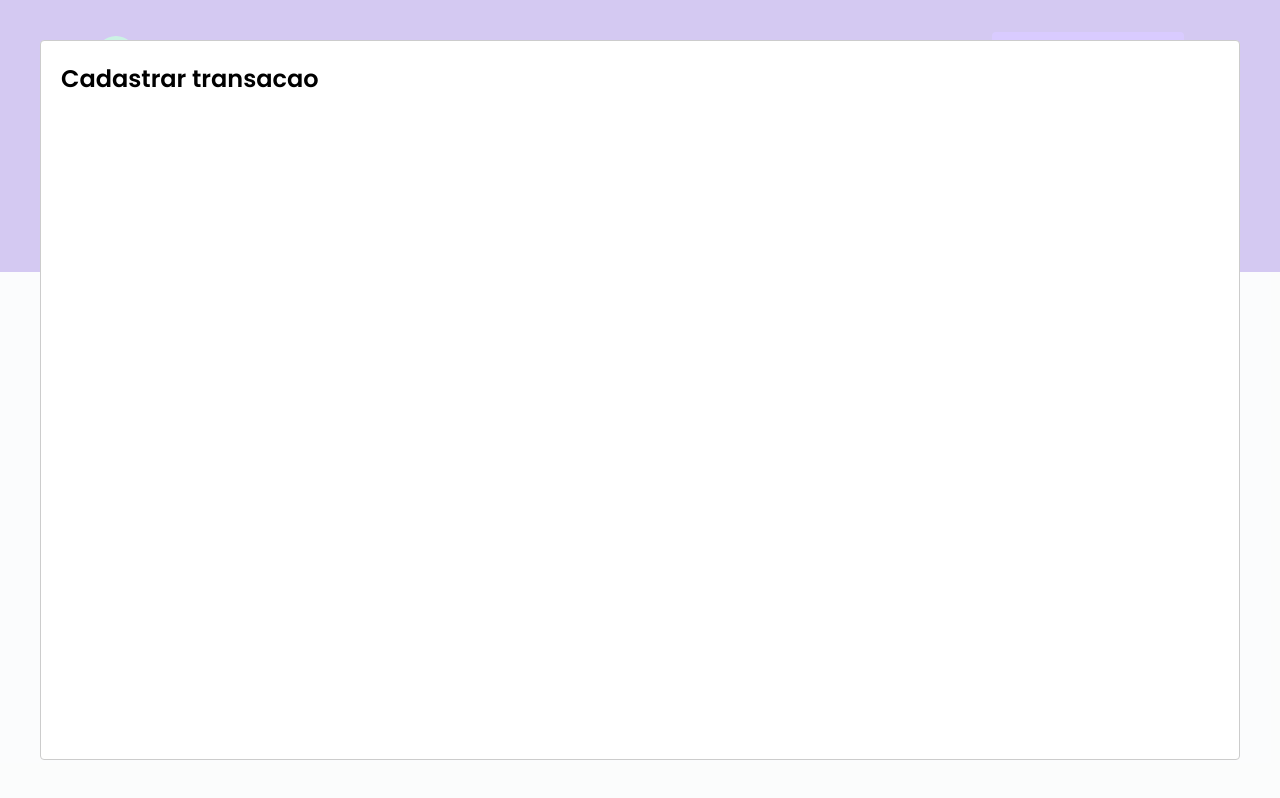
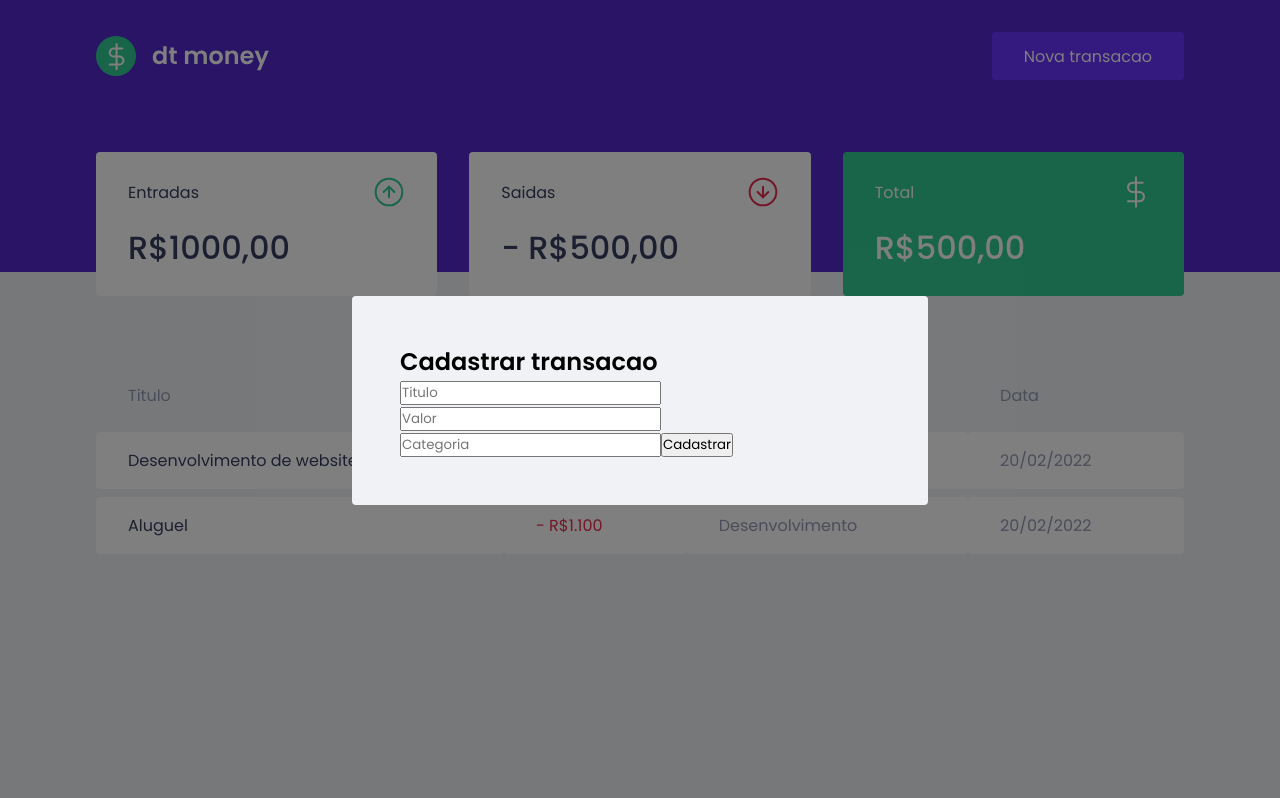
Before and after one commit to wandersonchaves/wcmoney, a React (Create React App) app: page / in a window 1280 px wide. Both pictures are taken after a click on the button "Nova transacao". Built offline with nearby package versions, Linux system fonts and the light colour scheme; no server answers; what miragejs would draw is missing.

Commit message:
form structure

```diff
--- a/src/components/NewTransactionModal/index.tsx
+++ b/src/components/NewTransactionModal/index.tsx
@@ -1,4 +1,5 @@
 import Modal from "react-modal";
+import { Container } from "./styles";
 
 interface NewTransactionModalProps {
   isOpen: boolean;
@@ -10,8 +11,23 @@
   onRequestClose,
 }: NewTransactionModalProps) {
   return (
-    <Modal isOpen={isOpen} onRequestClose={onRequestClose}>
-      <h2>Cadastrar transacao</h2>
+    <Modal
+      isOpen={isOpen}
+      onRequestClose={onRequestClose}
+      overlayClassName="react-modal-overlay"
+      className="react-modal-content"
+    >
+      <Container>
+        <h2>Cadastrar transacao</h2>
+
+        <input placeholder="Titulo" />
+
+        <input type="number" placeholder="Valor" />
+
+        <input placeholder="Categoria" />
+
+        <button type="submit">Cadastrar</button>
+      </Container>
     </Modal>
   );
 }
--- a/src/components/NewTransactionModal/styles.ts
+++ b/src/components/NewTransactionModal/styles.ts
@@ -1,3 +1,3 @@
 import styled from "styled-components";
 
-export const Container = styled.div``;
+export const Container = styled.form``;
--- a/src/styles/global.ts
+++ b/src/styles/global.ts
@@ -51,4 +51,27 @@
     opacity: 0.6;
     cursor: not-allowed;
   }
+
+  .react-modal-overlay {
+    background: rgba(0, 0, 0, 0.5);
+
+    position: fixed;
+    top: 0;
+    bottom: 0;
+    right: 0;
+    left: 0;
+
+    display: flex;
+    align-items: center;
+    justify-content: center;
+  }
+
+  .react-modal-content {
+    width: 100%;
+    max-width: 576px;
+    background: var(--background);
+    padding: 3rem;
+    position: relative;
+    border-radius: 0.25rem;
+  }
 `;
```
